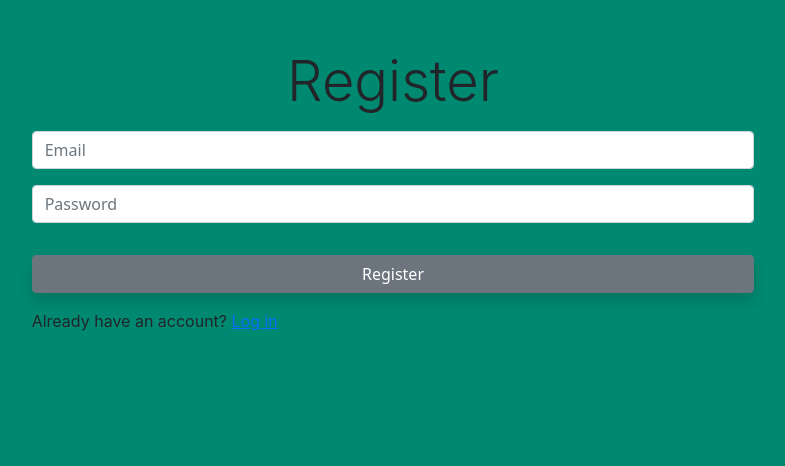
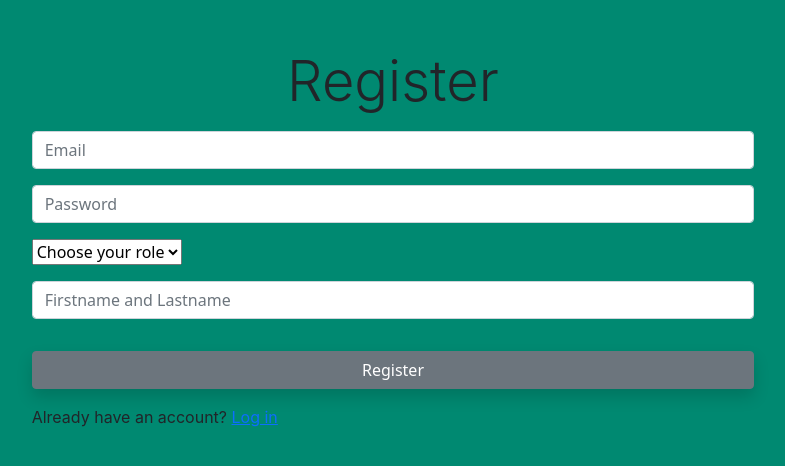
Before and after one commit to Excellence-arch/sopa-ereto, a React (Create React App) app: page /register in a window 1280 px wide. Shown: the top 466 px of the page, without its empty margins (247-1032 px from the left). Built offline with nearby package versions, Linux system fonts and the light colour scheme.

Commit message:
to style the dropdown menu

```diff
--- a/src/App.js
+++ b/src/App.js
@@ -4,6 +4,7 @@ import Home from './Pages/Home';
 import { Routes, Route } from 'react-router-dom';
 import Login from './Pages/Login';
 import Register from './Pages/Register';
+import Transactions from './Routes/Transactions';
 
 export default function App() {
   return (
@@ -12,6 +13,7 @@ export default function App() {
         <Route path="/" element={<Home />} />
         <Route path="/login" element={<Login />} />
         <Route path="/register" element={<Register />} />
+        <Route path="/transactions" element={<Transactions />} />
       </Routes>
     </div>
   );
--- a/src/Layouts/NavBar.js
+++ b/src/Layouts/NavBar.js
@@ -31,7 +31,7 @@ const NavBar = () => {
                 </a>
               </li>
               <li className="nav-item">
-                <a className="nav-link" href="#">
+                <a className="nav-link" href="transactions">
                   Transactions
                 </a>
               </li>
--- /dev/null
+++ b/src/Pages/AllTransactions.js
@@ -0,0 +1,7 @@
+import React from 'react';
+
+const AllTransactions = () => {
+  return <div>AllTransactions</div>;
+};
+
+export default AllTransactions;
--- /dev/null
+++ b/src/Pages/DonationsHistory.js
@@ -0,0 +1,7 @@
+import React from 'react';
+
+const DonationsHistory = () => {
+  return <div>DonationsHistory</div>;
+};
+
+export default DonationsHistory;
--- /dev/null
+++ b/src/Pages/PaymentHistory.js
@@ -0,0 +1,7 @@
+import React from 'react';
+
+const PaymentHistory = () => {
+  return <div>PaymentHistory</div>;
+};
+
+export default PaymentHistory;
--- a/src/Pages/Register.js
+++ b/src/Pages/Register.js
@@ -7,9 +7,21 @@ const Register = () => {
   const [password, setPassword] = useState('');
   const [isloading, setIsloading] = useState(false);
   const [error, setError] = useState(false);
+  const [name, setName] = useState('');
+  const [valid, setValid] = useState(true);
+  const [role, setRole] = useState('');
   const url = '';
 
+  const handleRole = (e) => {
+    setRole(e.target.value);
+    if (e.target.value == 'donor') setValid(false);
+    else setValid(true);
+  };
+
   const register = (e) => {
+    if (email == '' || password == '' || (valid == true && name == ''))
+      setError('All Fields are required');
+    else {
       setIsloading(true);
       setError(false);
       e.preventDefault();
@@ -25,6 +37,7 @@ const Register = () => {
           setError(err.message);
           console.log(err.message);
         });
+    }
   };
   return (
     <div className="colors w-100 h-100 container-fluid">
@@ -34,6 +47,7 @@ const Register = () => {
           {error ? <div className="text-danger alert alert-danger">{error}</div> : null}
 
           <input
+            required
             type="text"
             className="form-control w-100 my-3"
             placeholder="Email"
@@ -42,11 +56,29 @@ const Register = () => {
           />
 
           <input
+            required
             type="text"
             className="form-control w-100 my-3"
             placeholder="Password"
             value={password}
             onChange={(e) => setPassword(e.target.value)}
+          />
+
+          <select onChange={(e) => handleRole(e)} value={role}>
+            <option value="" selected disabled hidden>
+              Choose your role
+            </option>
+            <option value={'donor'}>Donor</option>
+            <option value={'tour operator'}>Tour Operator</option>
+          </select>
+
+          <input
+            required={valid}
+            type="text"
+            className="form-control w-100 my-3"
+            placeholder="Firstname and Lastname"
+            value={name}
+            onChange={(e) => setName(e.target.value)}
           />
 
           <button className="btn btn-secondary w-100 my-3 shadow" onClick={(e) => register(e)}>
--- /dev/null
+++ b/src/Routes/Transactions.js
@@ -0,0 +1,20 @@
+import React from 'react';
+import { Routes, Route } from 'react-router';
+import AllTransactions from '../Pages/AllTransactions';
+import DonationsHistory from '../Pages/DonationsHistory';
+import PaymentHistory from '../Pages/PaymentHistory';
+
+const Transactions = () => {
+  return (
+    <div>
+      <Routes>
+        <Route path="" element={<AllTransactions />} />
+        <Route path="payment-history" element={<PaymentHistory />} />
+        <Route path="donation-history" element={<DonationsHistory />} />
+        <Route path="*" element={<h4>Page Not Found</h4>} />
+      </Routes>
+    </div>
+  );
+};
+
+export default Transactions;
```
Lines whose indentation alone changed are shown as unchanged.
